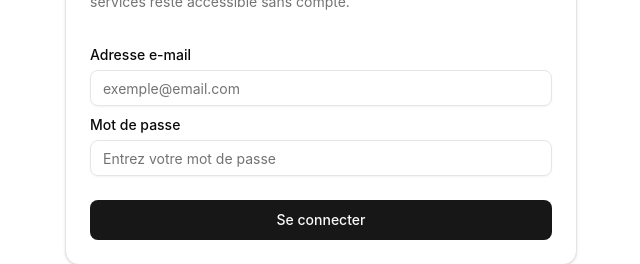
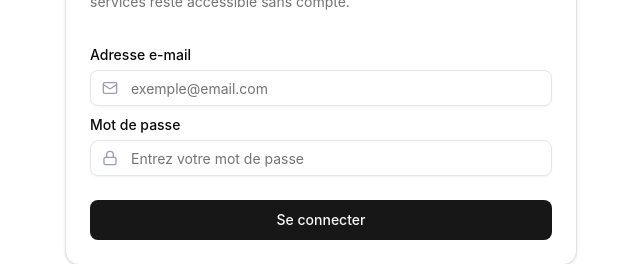
Before and after one commit to yi3za/digitalgardn-frontend, a React (Vite) app: page /login in a window 1280 px wide. Shown: the part 326-590 px from the top of the page, without its empty margins (319-959 px from the left). Built offline with nearby package versions, Linux system fonts and the light colour scheme.

Commit message:
style(login): ameliorer l'interface du formulaire avec des icones

```diff
--- a/src/pages/auth/LoginPage.jsx
+++ b/src/pages/auth/LoginPage.jsx
@@ -19,6 +19,7 @@ import { errorSelector, statusSelector } from "@/features/auth/auth.selectors";
 import { loginThunk } from "@/features/auth/auth.thunks";
 import { useAuthToast } from "@/hooks/useAuthToast";
 import { useServerErrors } from "@/hooks/useServerErrors";
+import { Lock, Mail } from "lucide-react";
 import { useForm } from "react-hook-form";
 import { useTranslation } from "react-i18next";
 import { useDispatch, useSelector } from "react-redux";
@@ -63,11 +64,18 @@ export function LoginPage() {
               <FormItem>
                 <Label>{t("login.fields.email.label")}</Label>
                 <FormControl>
+                  <div className="relative">
+                    <Mail
+                      className="absolute top-1/2 left-5 -translate-1/2 text-gray-400 "
+                      size={16}
+                    />
                     <Input
                       {...field}
                       type="email"
                       placeholder={t("login.fields.email.placeholder")}
+                      className="pl-10"
                     />
+                  </div>
                 </FormControl>
                 <FormMessage />
               </FormItem>
@@ -80,11 +88,18 @@ export function LoginPage() {
               <FormItem>
                 <Label>{t("login.fields.password.label")}</Label>
                 <FormControl>
+                  <div className="relative">
+                    <Lock
+                      className="absolute top-1/2 left-5 -translate-1/2 text-gray-400 "
+                      size={16}
+                    />
                     <Input
                       {...field}
                       type="password"
                       placeholder={t("login.fields.password.placeholder")}
+                      className="pl-10"
                     />
+                  </div>
                 </FormControl>
                 <FormMessage />
               </FormItem>
```
Lines whose indentation alone changed are shown as unchanged.
